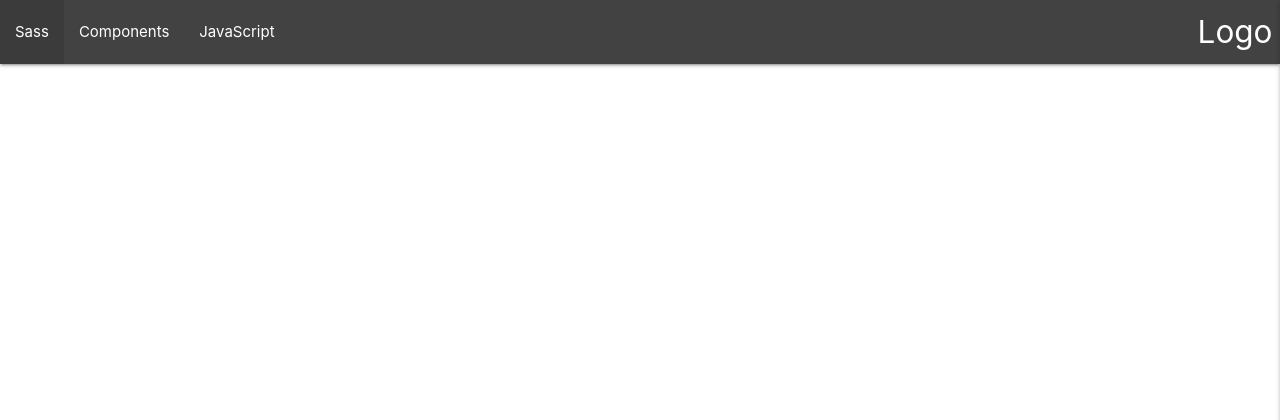
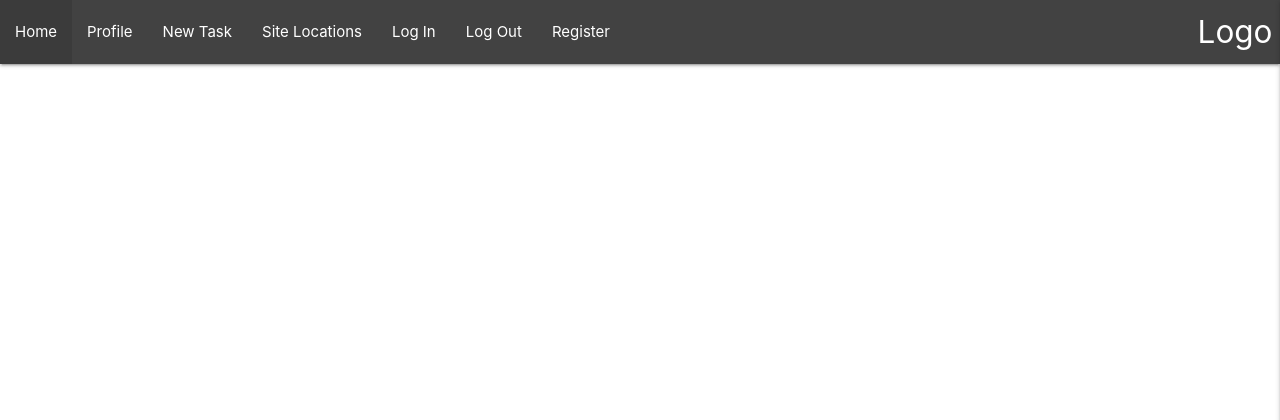
Before and after one commit to Code-Institute-Submissions/DrogrinHunter-site-setup-todo_JanResub, a Flask app: page / in a window 1280 px wide. Shown: the top 420 px of the page. Run offline with Flask 2, Linux system fonts and the light colour scheme; data that the repository does not hold is empty; some libraries are stand-ins or nearby versions.

Commit message:
added register page with changes made to the app.py to accomodate this

```diff
--- a/app.py
+++ b/app.py
@@ -27,6 +27,11 @@ def get_tasks():
     return render_template("tasks.html", tasks=tasks)
 
 
+@app.route("/register", methods=["GET", "POST"])
+def register():
+    return render_template("register.html")
+
+
 if __name__ == "__main__":
     app.run(host=os.environ.get("IP"),
             port=int(os.environ.get("PORT")),
--- a/templates/base.html
+++ b/templates/base.html
@@ -18,19 +18,28 @@
             <div class="nav-wrapper">
               <a href="#" class="brand-logo right">Logo</a>
               <ul id="nav-mobile" class="left hide-on-med-and-down">
-                <li><a href="#">Sass</a></li>
-                <li><a href="#">Components</a></li>
-                <li><a href="#">JavaScript</a></li>
+                <li><a href="{{ url_for('get_tasks') }}">Home</a></li>
+                <li><a href="#">Profile</a></li>
+                <li><a href="#">New Task</a></li>
+                <li><a href="#">Site Locations</a></li>
+                <li><a href="#">Log In</a></li>
+                <li><a href="#">Log Out</a></li>
+                <li><a href="{{ url_for('register') }}">Register</a></li>
+
+
               </ul>
             </div>
           </nav>
 
           <!-- mobile navbar -->
           <ul class="sidenav" id="mobile-demo">
-            <li><a href="#">Sass</a></li>
-            <li><a href="#">Components</a></li>
-            <li><a href="#">Javascript</a></li>
-            <li><a href="#">Mobile</a></li>
+            <li><a href="{{ url_for('get_tasks') }}">Home</a></li>
+            <li><a href="#">Profile</a></li>
+            <li><a href="#">New Task</a></li>
+            <li><a href="#">Site Locations</a></li>
+            <li><a href="#">Log In</a></li>
+            <li><a href="#">Log Out</a></li>
+            <li><a href="{{ url_for('register') }}">Register</a></li>
           </ul>
     </header>
 
```
Also changed, not shown: templates/register.html (added, +14 -0 lines).
